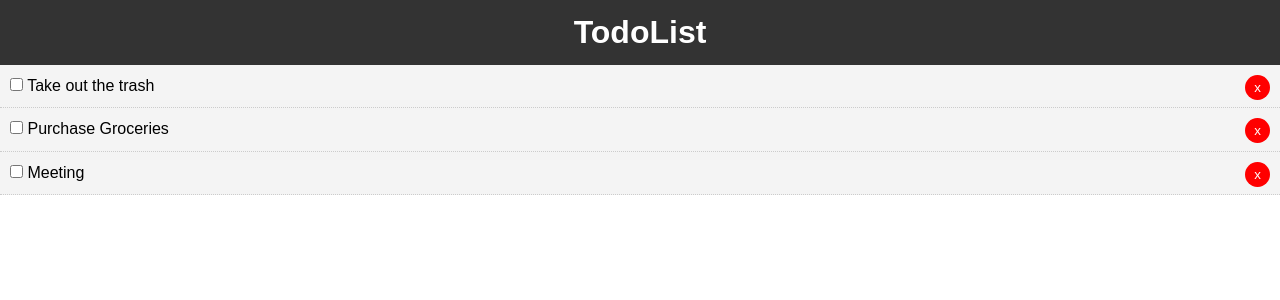
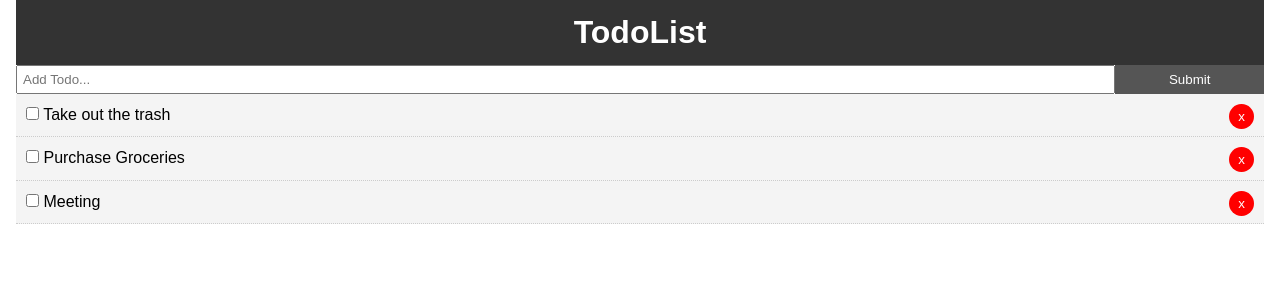
Before and after one commit to aksharma-7/todo-react-app, a React (Create React App) app: page / in a window 1280 px wide. Shown: the top 300 px of the page. Built offline with nearby package versions, Linux system fonts and the light colour scheme.

Commit message:
added input functionality

```diff
--- a/src/App.css
+++ b/src/App.css
@@ -13,3 +13,20 @@
   color: #333;
   text-decoration: none;
 }
+
+.container {
+  padding: 0 1rem;
+}
+
+.btn {
+  display: inline-block;
+  border: none;
+  background: #555;
+  color: #fff;
+  padding: 7px 20px;
+  cursor: pointer;
+}
+
+.btn:hover {
+  background: #666;
+}
--- a/src/App.js
+++ b/src/App.js
@@ -2,6 +2,7 @@
 import './App.css';
 import Header from './components/layout/Header'
 import Todos from './components/Todos';
+import AddTodo from './components/AddTodo';
 
 class App extends React.Component {
   state = {
@@ -44,13 +45,16 @@
   render() {
     return (
       <div className="App">
+        <div className="container">
           <Header />
+          <AddTodo />
           <Todos
             todos={this.state.todos}
             markComplete={this.markComplete}
             delTodo={this.delTodo}
           />
         </div>
+      </div>
     );
   }
 }
--- /dev/null
+++ b/src/components/AddTodo.js
@@ -0,0 +1,34 @@
+import React, { Component } from 'react'
+
+export class AddTodo extends Component {
+    state = {
+       title: ''
+    }
+
+    onChange = (e) => this.setState({
+        [e.target.name]: e.target.value
+    });
+
+    render() {
+        return (
+            <form style={{ display: 'flex' }}>
+                <input
+                    style={{ flex: '10', padding: '5px' }}
+                    type="text"
+                    name="title"
+                    placeholder="Add Todo..."
+                    value={this.state.value}
+                    onChange={this.onChange}
+                />
+                <input
+                    type="submit"
+                    value="Submit"
+                    className="btn"
+                    style={{flex: 1}}
+                />
+            </form>
+        )
+    }
+}
+
+export default AddTodo
```
Also changed, not shown: 1 other file (tests, documents, lock files or other folders). Lines whose indentation alone changed are shown as unchanged.
